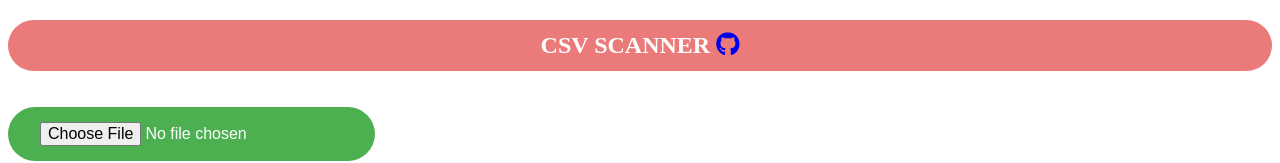
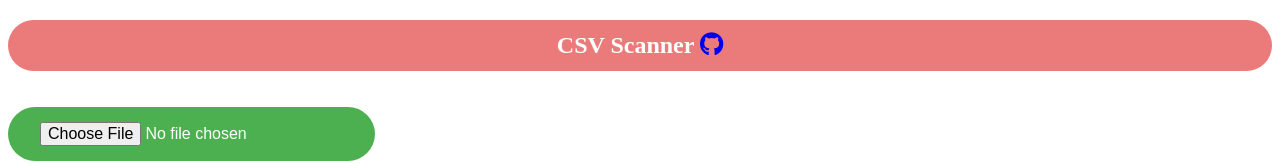
Before and after one commit to abdullah16aug/CSV-Scanner, a plain HTML site: page index.html in a window 1280 px wide. Shown: the top 163 px of the page. Drawn offline with Linux system fonts and the light colour scheme.

Commit message:
Update index.html

```diff
--- a/index.html
+++ b/index.html
@@ -14,7 +14,7 @@
 <body>
     <header>
         <nav class="navbar">
-            <h1>CSV SCANNER <span><a href="https://github.com/abdullah16aug"><i class="fa fa-brands fa-github"></i></a></span></h1>
+            <h1>CSV Scanner <span><a href="https://github.com/abdullah16aug"><i class="fa fa-brands fa-github"></i></a></span></h1>
 
         </nav>
     </header>
```
